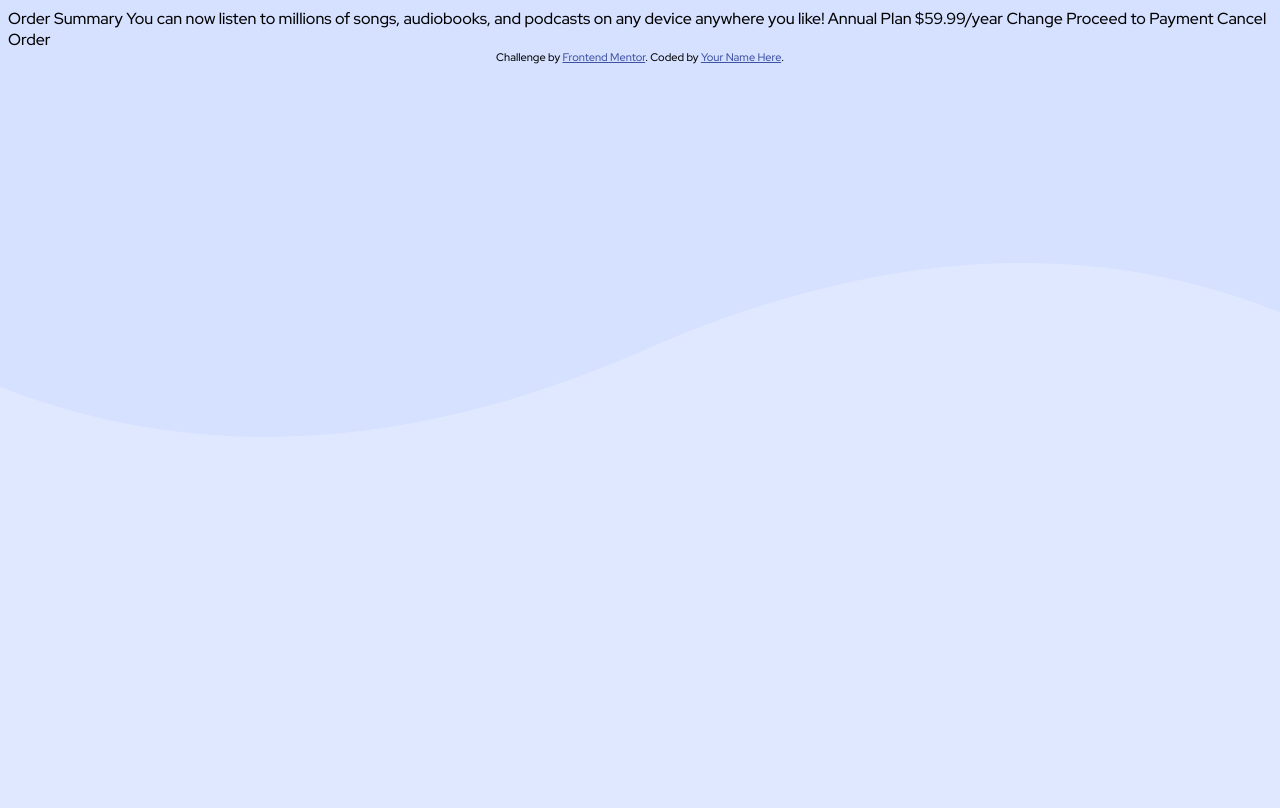
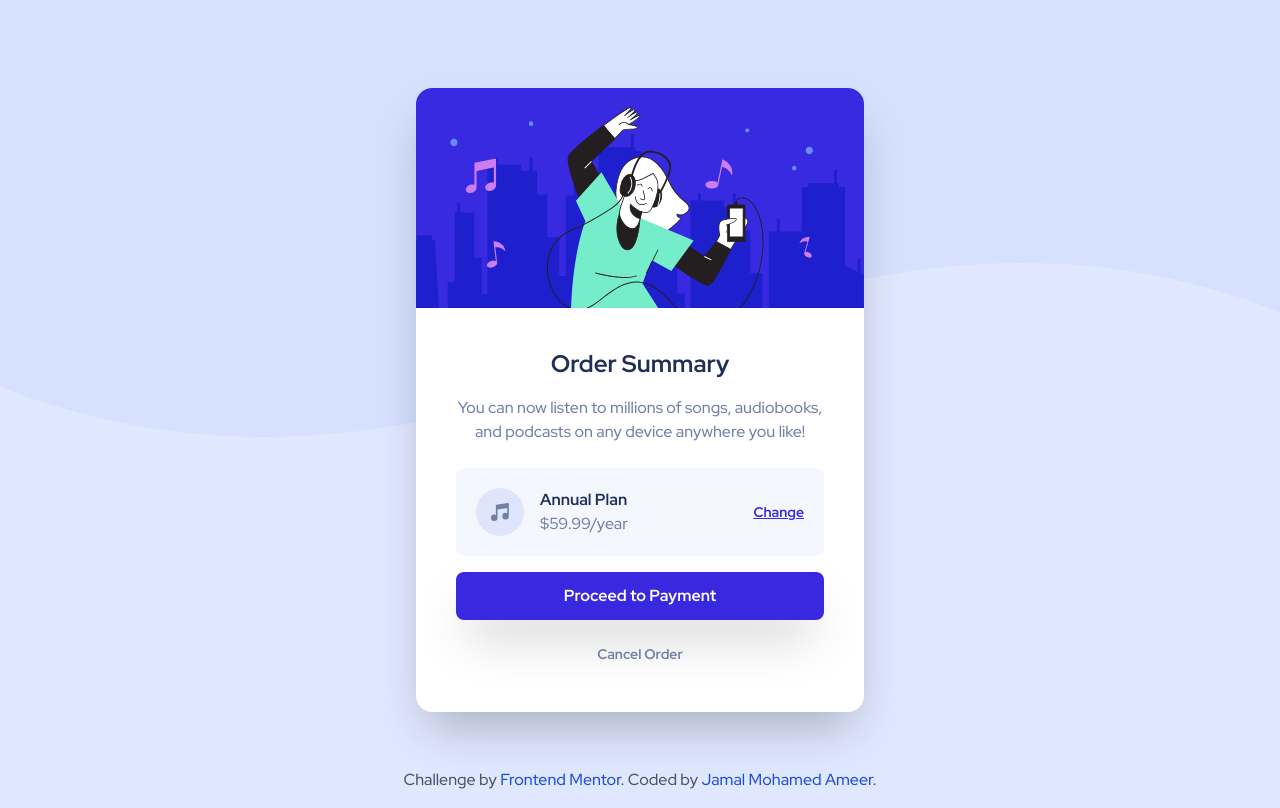
Before and after one commit to jameeronline/frontendmentor-order-summary, a website: page index.html in a window 1280 px wide. Drawn offline with Linux system fonts and the light colour scheme.

Commit message:
order summary - project initiated

```diff
--- a/index.html
+++ b/index.html
@@ -3,39 +3,37 @@
 <head>
   <meta charset="UTF-8">
   <meta name="viewport" content="width=device-width, initial-scale=1.0"> <!-- displays site properly based on user's device -->
+  <link rel="icon" type="image/png" sizes="32x32" href="./images/favicon-32x32.png">
+  <title>Frontend Mentor | Order summary card</title>
+  <!-- Google fonts & stylesheet 👍 -->
+  <link href="https://fonts.googleapis.com/css2?family=Red+Hat+Display:wght@500;700;900&display=swap" rel="stylesheet">
+  <link rel="stylesheet" href="tailwind/output.css" />
+</head>
+<body class="bg-paleblue font-redhat h-screen flex items-center justify-center bg-[url('../images/pattern-background-desktop.svg')] bg-repeat-x bg-top bg-fixed">
 
-  <link rel="icon" type="image/png" sizes="32x32" href="./images/favicon-32x32.png">
+  <article class="bg-white rounded-2xl shadow-2xl max-w-md overflow-hidden mx-6">
+    <figure>
+      <img src="images/illustration-hero.svg" alt="order summary header image" />
+    </figure>
+    <div class="p-6 sm:p-10">
+      <h1 class="text-xl sm:text-2xl text-center font-bold text-darkblue mb-4">Order Summary</h1>
+      <p class="text-desaturatedblue text-center">You can now listen to millions of songs, audiobooks, and podcasts on any device anywhere you like!</p>
+      <div class="flex bg-verypaleblue p-5 items-center gap-4 rounded-lg mt-6">
+        <img src="images/icon-music.svg" alt="music">
+        <div class="flex-auto flex flex-col">
+          <strong class="text-darkblue">Annual Plan</strong>
+          <span class="text-desaturatedblue">$59.99/year</span>
+        </div>
+        <a href="#" class="text-brightblue text-sm text-center py-2 font-semibold underline hover:text-brightbluehover hover:transition-all hover:no-underline">Change</a>
+      </div>
+      <a href="#" class="text-white bg-brightblue block text-center py-3 my-4 rounded-lg shadow-2xl font-semibold hover:bg-brightbluehover hover:transition-all">Proceed to Payment</a>
+      <a href="#" class="text-desaturatedblue text-sm text-center py-2 font-bold block mx-auto hover:text-darkblue hover:transition-all">Cancel Order</a>
+    </div>
+  </article>
 
-  <title>Frontend Mentor | Order summary card</title>
-
-  <!-- Feel free to remove these styles or customise in your own stylesheet 👍 -->
-
-  <!-- Google fonts stylesheet 👍 -->
-  <link href="https://fonts.googleapis.com/css2?family=Red+Hat+Display:wght@500;700;900&display=swap" rel="stylesheet">
-  <link rel="stylesheet" href="css/index.css" />
-  <style>
-    .attribution { font-size: 11px; text-align: center; }
-    .attribution a { color: hsl(228, 45%, 44%); }
-  </style>
-</head>
-<body>
-
-  Order Summary
-
-  You can now listen to millions of songs, audiobooks, and podcasts on any
-  device anywhere you like!
-
-  Annual Plan
-  $59.99/year
-
-  Change
-
-  Proceed to Payment
-  Cancel Order
-
-  <div class="attribution">
-    Challenge by <a href="https://www.frontendmentor.io?ref=challenge" target="_blank">Frontend Mentor</a>.
-    Coded by <a href="#">Your Name Here</a>.
-  </div>
+  <footer class="fixed bottom-2 text-base text-slate-600 text-center w-full font-outfit">
+    Challenge by <a href="https://www.frontendmentor.io?ref=challenge" target="_blank" class="text-blue-700">Frontend Mentor</a>.
+    Coded by <a href="http://jameeronline.com" class="text-blue-700">Jamal Mohamed Ameer</a>.
+  </footer>
 </body>
 </html>
--- /dev/null
+++ b/package.json
@@ -0,0 +1,5 @@
+{
+  "devDependencies": {
+    "tailwindcss": "^3.1.6"
+  }
+}
--- /dev/null
+++ b/tailwind.config.js
@@ -0,0 +1,20 @@
+/** @type {import('tailwindcss').Config} */
+module.exports = {
+  content: ["./*.html"],
+  theme: {
+    extend: {
+      colors:{
+        paleblue: 'hsl(225, 100%, 94%)',
+        brightblue: 'hsl(245, 75%, 52%)',
+        brightbluehover: 'hsl(245, 83%, 68%)',
+        verypaleblue:'hsl(225, 100%, 98%)',
+        desaturatedblue:'hsl(224, 23%, 55%)',
+        darkblue: 'hsl(223, 47%, 23%)'
+      },
+      fontFamily: {
+        redhat: ['Red Hat Display', 'sans-serif']
+      }
+    },
+  },
+  plugins: [],
+}
--- /dev/null
+++ b/tailwind/input.css
@@ -0,0 +1,3 @@
+@tailwind base;
+@tailwind components;
+@tailwind utilities;
```
Also changed, not shown: tailwind/output.css (added), 2 other files.
